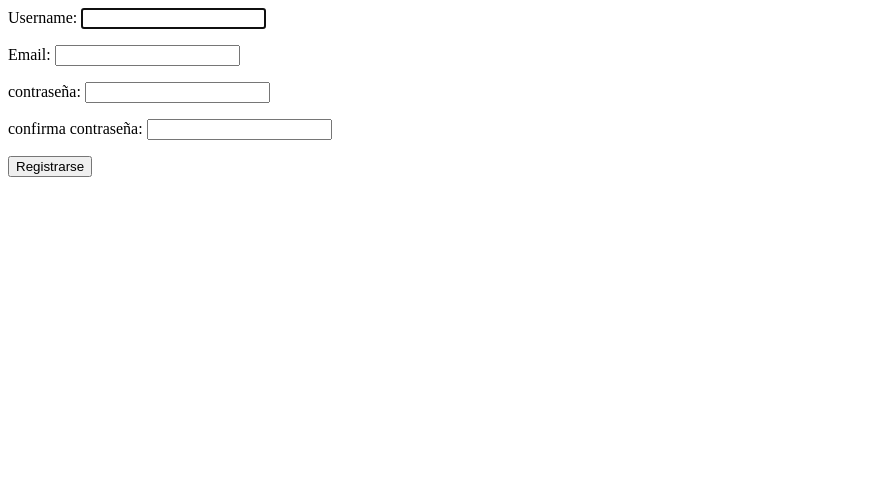
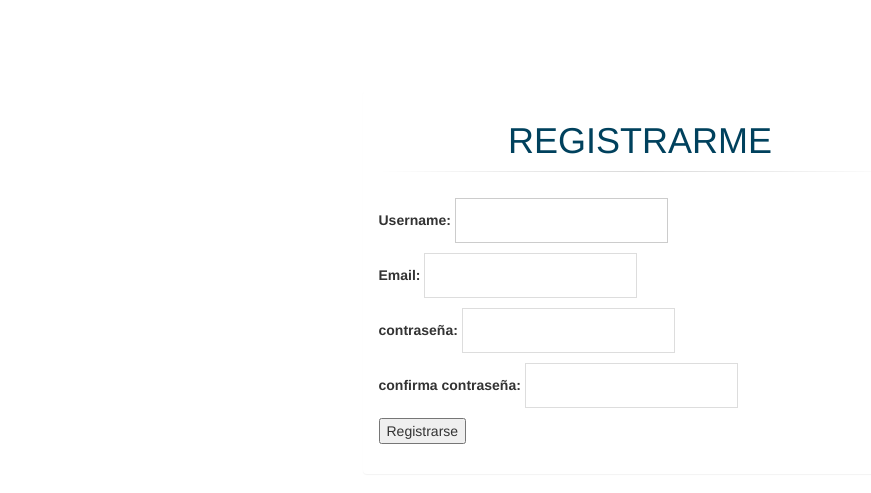
Before and after one commit to G4-ingesoft/Recipy, a Django app: page /register in a window 1280 px wide. Shown: the top 493 px of the page, without its empty margins (0-871 px from the left). Run offline with Django 4.2, Linux system fonts and the light colour scheme; some libraries are stand-ins or nearby versions.

Commit message:
minimum register/login functionality

```diff
--- a/Recipy/settings.py
+++ b/Recipy/settings.py
@@ -130,3 +130,6 @@ STATICFILES_DIRS= [
 # https://docs.djangoproject.com/en/4.2/ref/settings/#default-auto-field
 
 DEFAULT_AUTO_FIELD = 'django.db.models.BigAutoField'
+
+
+LOGIN_REDIRECT_URL = 'logout'
--- a/login/templates/login/login.html
+++ b/login/templates/login/login.html
@@ -22,7 +22,7 @@
 								<a href="#" class="active" id="login-form-link">Login</a>
 							</div>
 							<div class="col-xs-6">
-								<a href="#" id="register-form-link">Register</a>
+								<a href="{% url 'register' %}" id="register-form-link">Register</a>
 							</div>
 						</div>
 						<hr>
@@ -31,6 +31,7 @@
 						<div class="row">
 							<div class="col-lg-12">
 								<form id="login-form" action="###############" method="post" role="form" style="display: block;">
+									{% csrf_token %}
 									<div class="form-group">
 										<input type="text" name="username" id="username" tabindex="1" class="form-control" placeholder="Username" value="">
 									</div>
@@ -59,6 +60,7 @@
 									</div>
 								</form>
 								<form id="register-form" action="###############" method="post" role="form" style="display: none;">
+									{% csrf_token %}
 									<div class="form-group">
 										<input type="text" name="username" id="username" tabindex="1" class="form-control" placeholder="Username" value="">
 									</div>
--- a/login/templates/login/register.html
+++ b/login/templates/login/register.html
@@ -1,3 +1,20 @@
+
+<link rel="stylesheet" href="/css/login.css"> <!------Configurar Path del css ---------->
+<link href="//maxcdn.bootstrapcdn.com/bootstrap/3.3.0/css/bootstrap.min.css" rel="stylesheet" id="bootstrap-css">
+<script src="/login.js"></script>
+<!------ Include the above in your HEAD tag ---------->
+
+<div class="container">
+    	<div class="row">
+			<div class="col-md-6 col-md-offset-3">
+				<div class="panel panel-login">
+					<div class="panel-heading">
+                        <h1> REGISTRARME</h1>
+						<hr>
+					</div>
+					<div class="panel-body">
+						<div class="row">
+							<div class="col-lg-12">
 
 
 <form class="form" method="post">
@@ -6,3 +23,12 @@
 
     <button type="submit" id="submit">Registrarse</button>
 </form>
+
+
+</div>
+</div>
+</div>
+</div>
+</div>
+</div>
+</div>
--- a/login/urls.py
+++ b/login/urls.py
@@ -1,7 +1,12 @@
 from django.urls import path
 from . import views
+from django.contrib.auth.views import LoginView,LogoutView
+
 
 urlpatterns = [
-    path('', views.login, name='login'),
+    path('', LoginView.as_view(template_name='login/login.html'), name='login'),
+    path('logout', LogoutView.as_view(template_name='login/logout.html'), name='logout'),
     path('register', views.register,name='register')
+
+
 ]
```
Also changed, not shown: login/templates/login/logout.html (added, +8 -0 lines).
